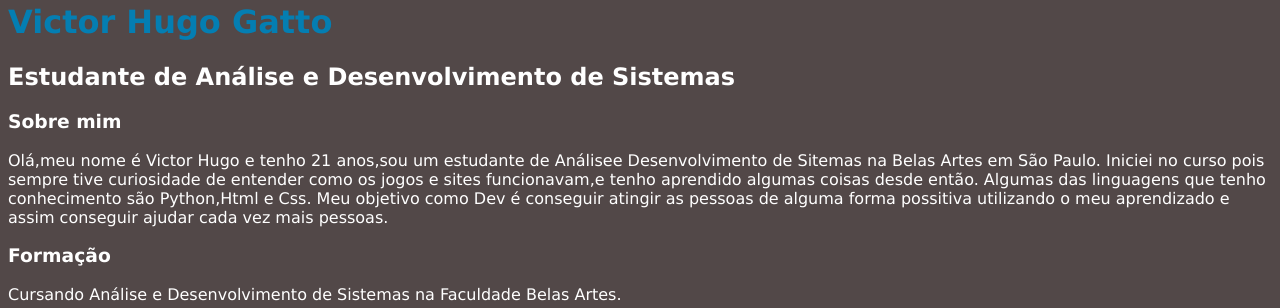
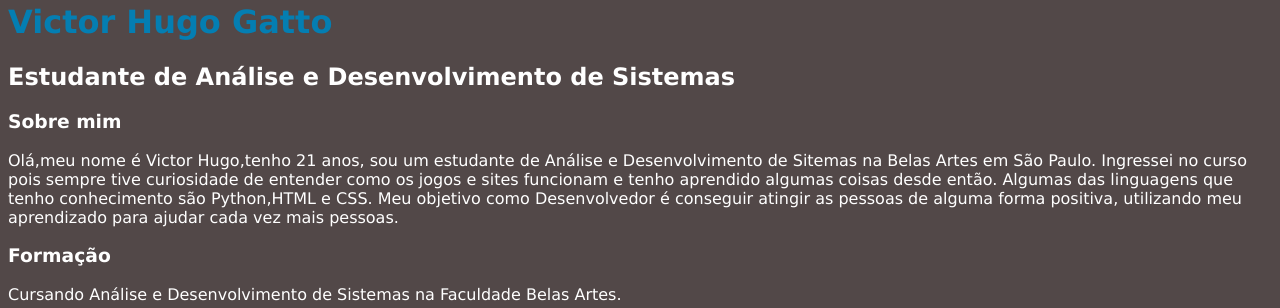
Before and after one commit to victorgatto/Portif-lio, a plain HTML site: page index.html in a window 1280 px wide. Shown: the part 265-573 px from the top of the page. Drawn offline with Linux system fonts and the light colour scheme.

Commit message:
correçao erros de digitaçao

```diff
--- a/index.html
+++ b/index.html
@@ -33,9 +33,9 @@
         <section class="sobremim">
             <h3>Sobre mim</h3>
             <P>
-                Olá,meu nome é Victor Hugo e tenho 21 anos,sou um estudante de Análisee Desenvolvimento de Sitemas na Belas Artes em São Paulo. Iniciei no curso pois sempre tive
-                curiosidade de entender como os jogos e sites funcionavam,e tenho aprendido algumas coisas desde então. Algumas das linguagens que tenho conhecimento são
-                Python,Html e Css. Meu objetivo como Dev é conseguir atingir as pessoas de alguma forma possitiva utilizando o meu aprendizado e assim conseguir ajudar
+                Olá,meu nome é Victor Hugo,tenho 21 anos, sou um estudante de Análise e Desenvolvimento de Sitemas na Belas Artes em São Paulo. Ingressei no curso pois sempre tive
+                curiosidade de entender como os jogos e sites funcionam e tenho aprendido algumas coisas desde então. Algumas das linguagens que tenho conhecimento são
+                Python,HTML e CSS. Meu objetivo como Desenvolvedor é conseguir atingir as pessoas de alguma forma positiva, utilizando meu aprendizado para ajudar
                 cada vez mais pessoas.
             </P>
         </section>
```
